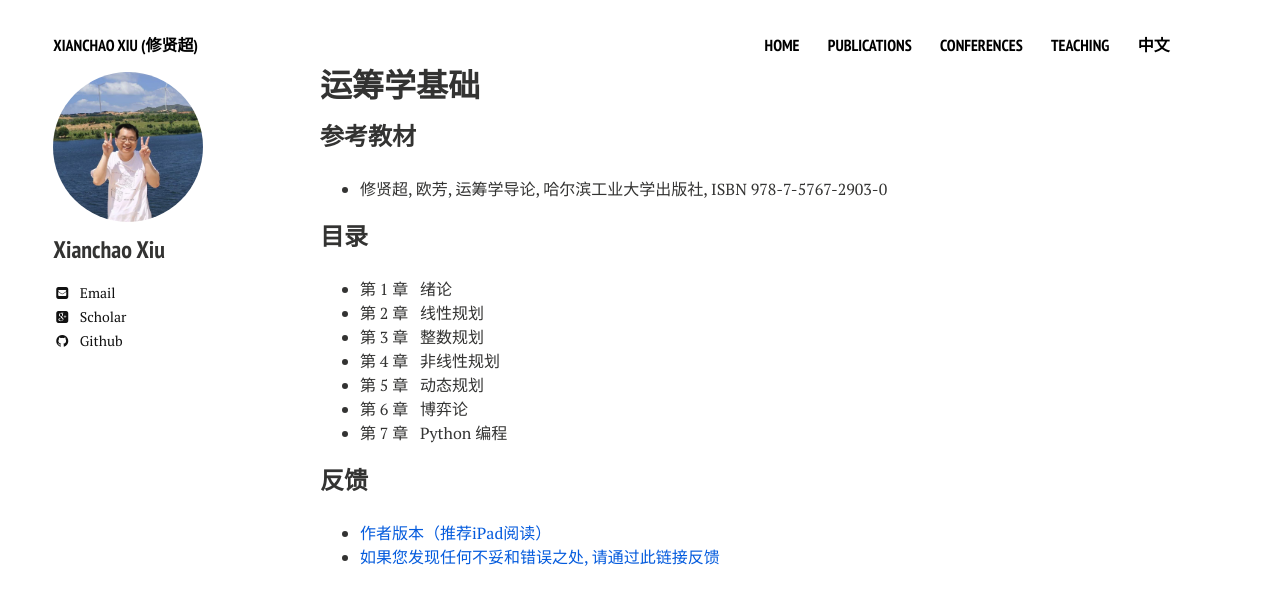
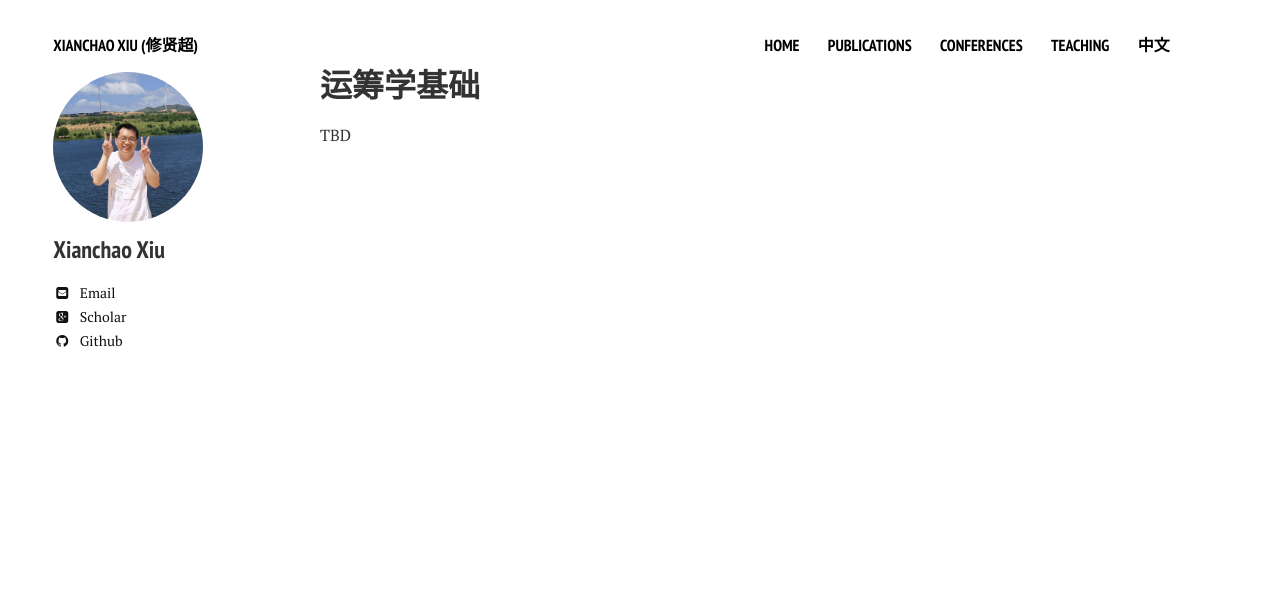
Before and after one commit to xianchaoxiu/xianchaoxiu.github.io, a Jekyll site: the page built from teaching/OR/2026/index.md, in a window 1280 px wide. Shown: the top 605 px of the page. Built offline with Jekyll 4.4.1, drawn with Linux system fonts in a browser that asks for light colours; nearby versions of some CDN libraries.

Commit message:
Update index.md

```diff
--- a/teaching/OR/2026/index.md
+++ b/teaching/OR/2026/index.md
@@ -5,20 +5,4 @@ comments: false
 share: false
 ---
 
-### 参考教材
-* 修贤超, 欧芳, 运筹学导论, 哈尔滨工业大学出版社, ISBN  978-7-5767-2903-0 <br>
-
-### 目录
-
-*  第 1 章 &nbsp;  绪论 <br>
-*  第 2 章 &nbsp;  线性规划 <br>
-*  第 3 章 &nbsp;  整数规划 <br>
-*  第 4 章 &nbsp;  非线性规划 <br>
-*  第 5 章 &nbsp;  动态规划 <br>
-*  第 6 章 &nbsp;  博弈论 <br>
-*  第 7 章 &nbsp;  Python 编程 <br>
-
-
-### 反馈
-* <a href="../2026/OR.pdf" class="textlink" target="_blank"> 作者版本（推荐iPad阅读） </a> <br>
-* <a href="https://docs.qq.com/form/page/DTkZycUxMRUpkRHpY" class="textlink" target="_blank">如果您发现任何不妥和错误之处, 请通过此链接反馈 </a> <br>
+TBD
```
